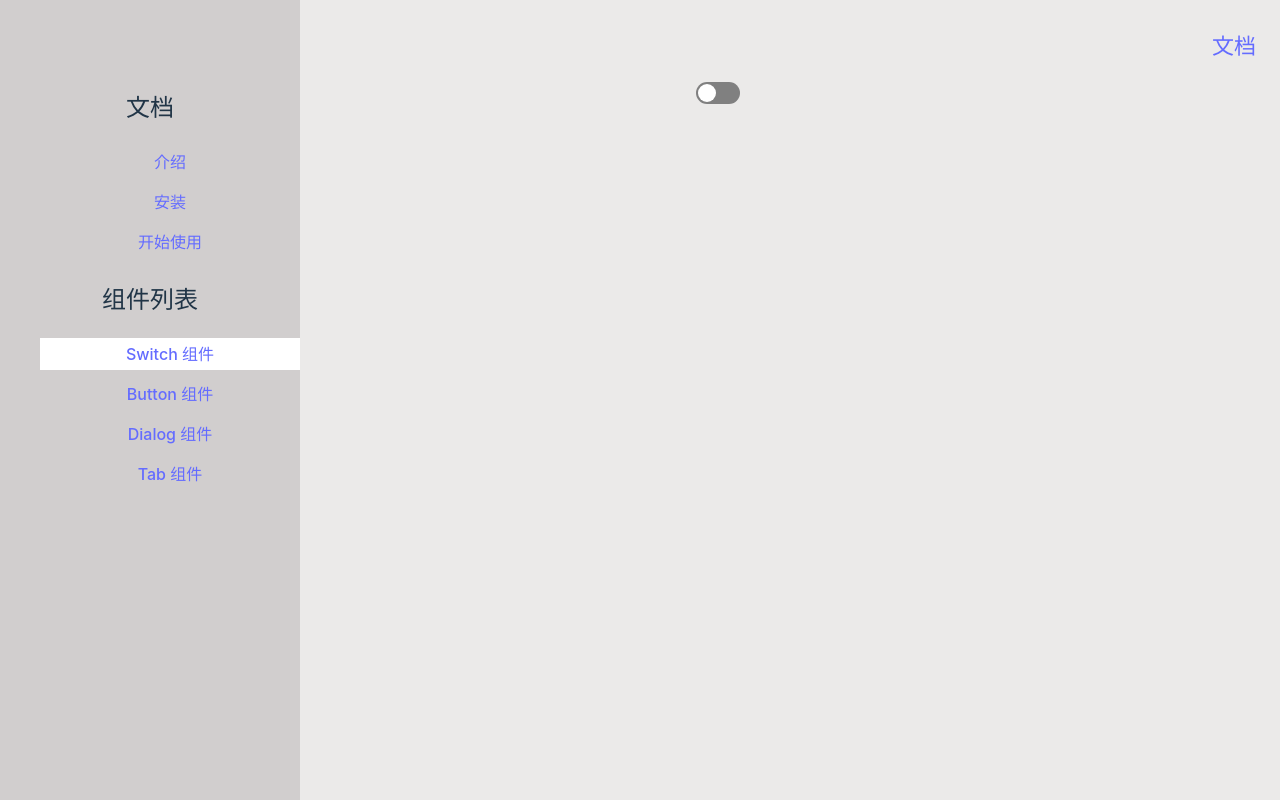
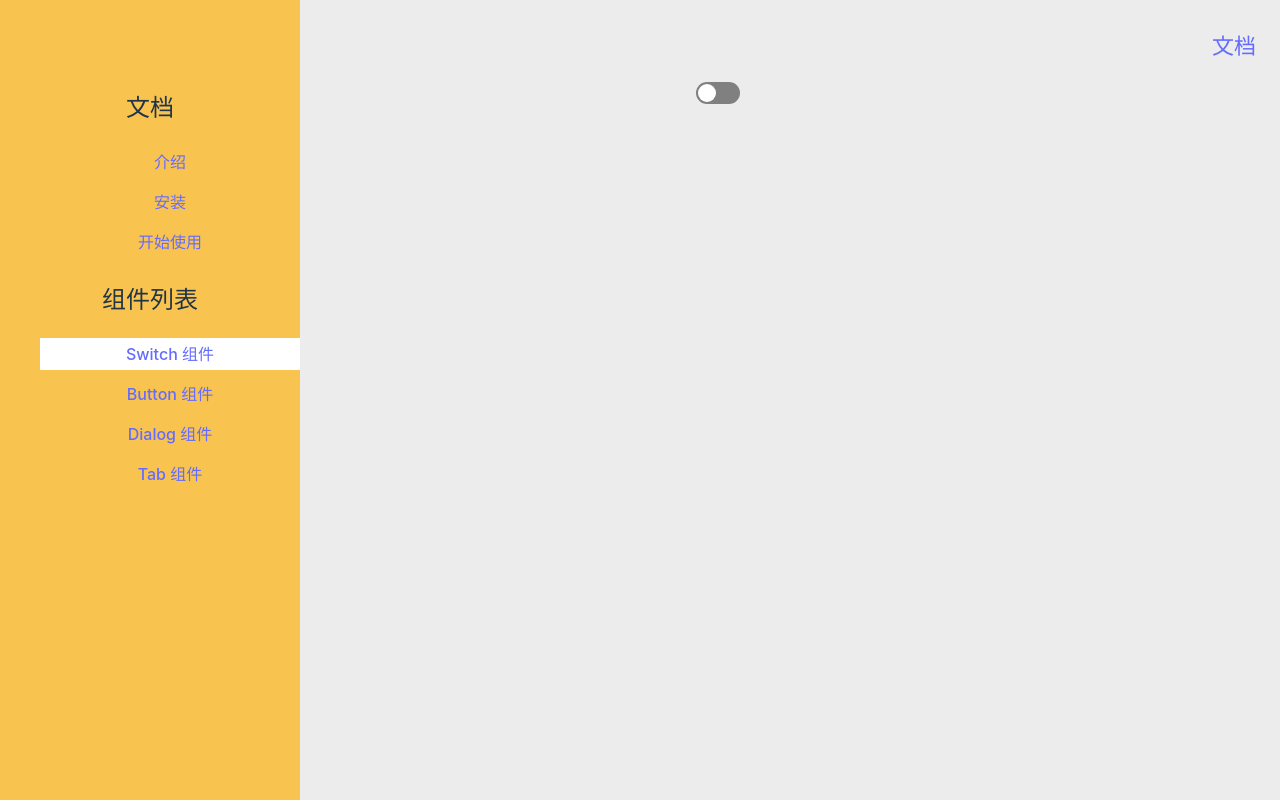
Before and after one commit to Seanlau01/orange-ui, a Vue app: page /#/doc/switch in a window 1280 px wide. Built offline with nearby package versions, Linux system fonts and the light colour scheme.

Commit message:
修改button样式

```diff
--- a/src/lib/Switch.vue
+++ b/src/lib/Switch.vue
@@ -40,7 +40,7 @@ export default {
     transition:left 250ms;
    }
    button.checked {
-    background:blue;
+    background:#F8912B;
    }
    button.checked span{
     left:calc(100% - #{$h2} - 2px);
--- a/src/style.scss
+++ b/src/style.scss
@@ -27,7 +27,7 @@ body {
   margin:0;
   padding:0;
   min-height: 100vh;
-  background:#EBEAE9;
+  background:#ECECEC;
 }
 
 h1 {
--- a/src/views/Doc.vue
+++ b/src/views/Doc.vue
@@ -73,7 +73,7 @@ const menuView=inject<Ref<boolean>>('meV')
 }
    aside{
        z-index:9;
-        background:rgb(209, 206, 206);
+        background:#F9C350;
         width:300px;
         padding:16px 0;
         position:fixed;
```
